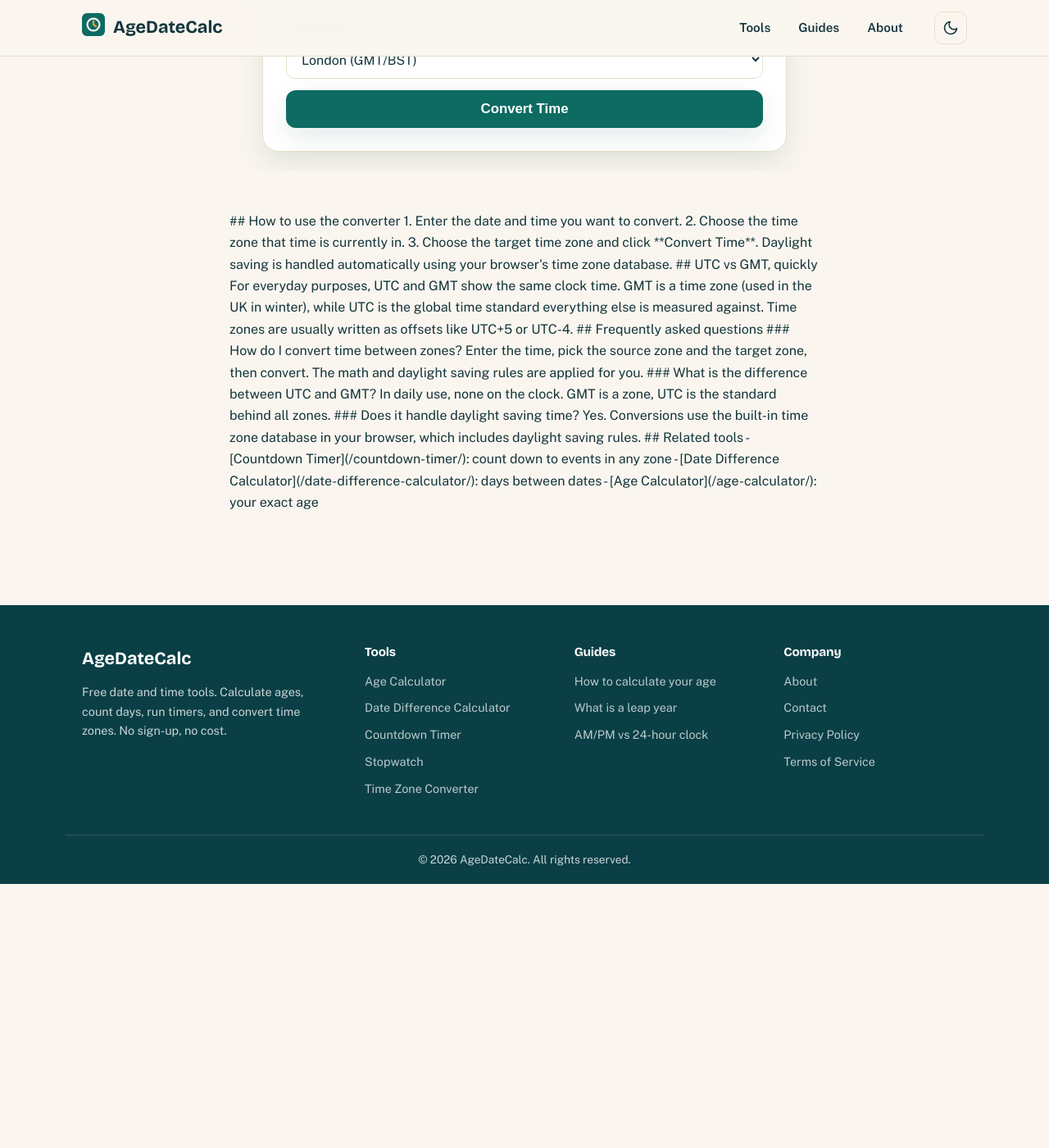
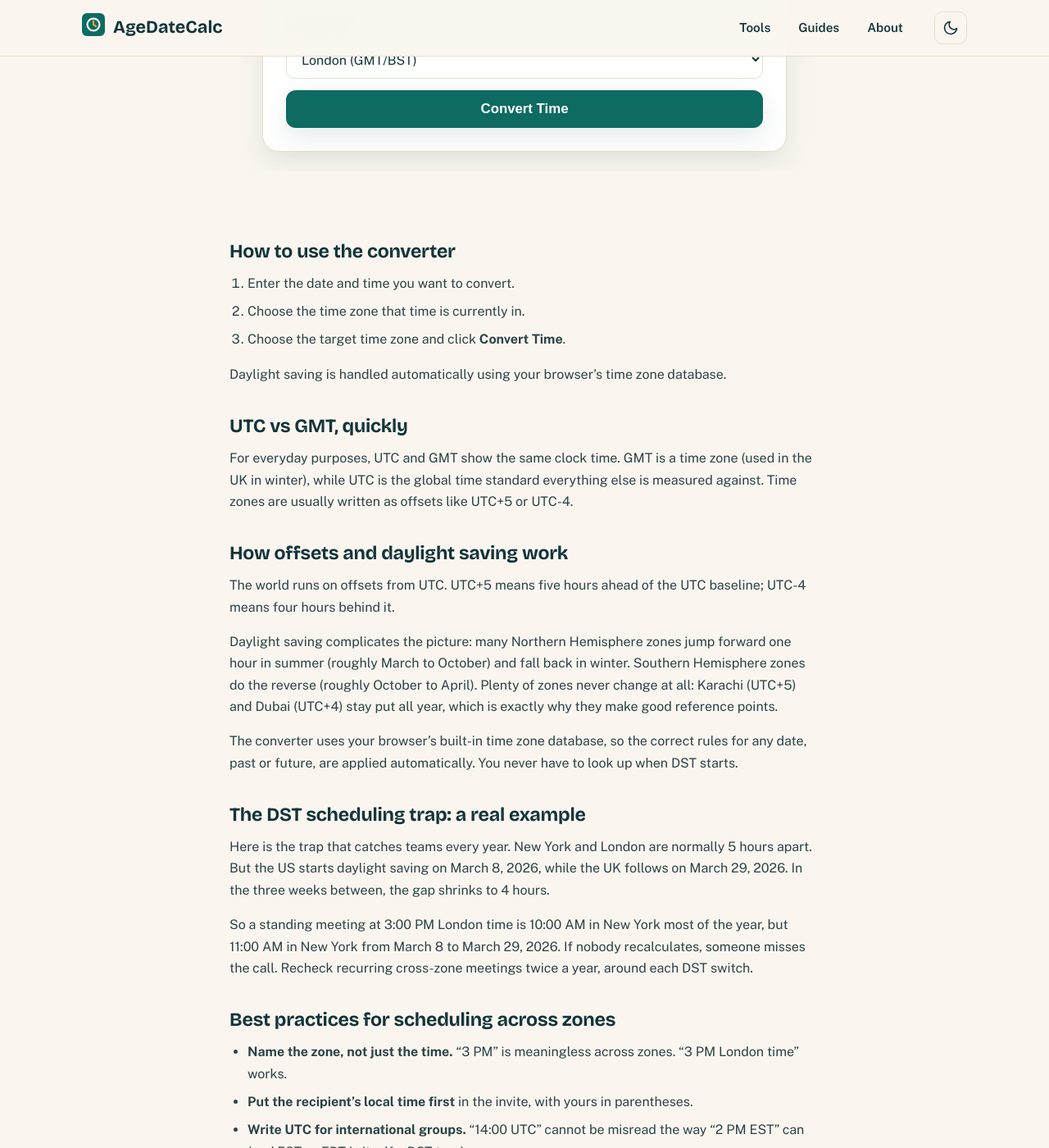
Before and after one commit to zaidmeo09-dhangal/agedatecalc, a Jekyll site: the page built from time-zone-converter.md, in a window 1280 px wide and 1400 px high, scrolled down 485 px. Shown: the whole window at 82% size. Built offline with Jekyll 4.4.1, drawn with Linux system fonts in a browser that asks for light colours; before the commit the page ends 1563 px from its top, so only the background shows below that; some of the changed text lies outside the part shown.

Commit message:
SEO deep audit: content expansion + structural fixes (time-zone-converter.md)

```diff
--- a/time-zone-converter.md
+++ b/time-zone-converter.md
@@ -6,31 +6,52 @@
 schema: |
   {
     "@context": "https://schema.org",
-    "@type": "FAQPage",
-    "mainEntity": [
+    "@graph": [
       {
-        "@type": "Question",
-        "name": "How do I convert time between zones?",
-        "acceptedAnswer": {
-          "@type": "Answer",
-          "text": "Enter the time, choose the zone it is in, choose the zone you want, and click Convert. The tool handles daylight saving automatically."
+        "@type": "WebApplication",
+        "name": "Time Zone Converter | AgeDateCalc",
+        "url": "https://agedatecalc.com/time-zone-converter/",
+        "applicationCategory": "UtilitiesApplication",
+        "operatingSystem": "Any",
+        "offers": {
+          "@type": "Offer",
+          "price": "0",
+          "priceCurrency": "USD"
+        },
+        "publisher": {
+          "@type": "Organization",
+          "name": "AgeDateCalc"
         }
       },
       {
-        "@type": "Question",
-        "name": "What is the difference between UTC and GMT?",
-        "acceptedAnswer": {
-          "@type": "Answer",
-          "text": "For everyday use they show the same time. GMT is a time zone, while UTC is the precise time standard the world coordinates by."
-        }
-      },
-      {
-        "@type": "Question",
-        "name": "Does it handle daylight saving time?",
-        "acceptedAnswer": {
-          "@type": "Answer",
-          "text": "Yes. Conversions use your browser's built-in time zone database, which includes current daylight saving rules."
-        }
+        "@context": "https://schema.org",
+        "@type": "FAQPage",
+        "mainEntity": [
+          {
+            "@type": "Question",
+            "name": "How do I convert time between zones?",
+            "acceptedAnswer": {
+              "@type": "Answer",
+              "text": "Enter the time, choose the zone it is in, choose the zone you want, and click Convert. The tool handles daylight saving automatically."
+            }
+          },
+          {
+            "@type": "Question",
+            "name": "What is the difference between UTC and GMT?",
+            "acceptedAnswer": {
+              "@type": "Answer",
+              "text": "For everyday use they show the same time. GMT is a time zone, while UTC is the precise time standard the world coordinates by."
+            }
+          },
+          {
+            "@type": "Question",
+            "name": "Does it handle daylight saving time?",
+            "acceptedAnswer": {
+              "@type": "Answer",
+              "text": "Yes. Conversions use your browser's built-in time zone database, which includes current daylight saving rules."
+            }
+          }
+        ]
       }
     ]
   }
@@ -59,7 +80,7 @@
   </div>
 </section>
 
-<div class="prose">
+<div class="prose" markdown="1">
 
 ## How to use the converter
 
@@ -72,6 +93,44 @@
 ## UTC vs GMT, quickly
 
 For everyday purposes, UTC and GMT show the same clock time. GMT is a time zone (used in the UK in winter), while UTC is the global time standard everything else is measured against. Time zones are usually written as offsets like UTC+5 or UTC-4.
+
+## How offsets and daylight saving work
+
+The world runs on offsets from UTC. UTC+5 means five hours ahead of the UTC baseline; UTC-4 means four hours behind it.
+
+Daylight saving complicates the picture: many Northern Hemisphere zones jump forward one hour in summer (roughly March to October) and fall back in winter. Southern Hemisphere zones do the reverse (roughly October to April). Plenty of zones never change at all: Karachi (UTC+5) and Dubai (UTC+4) stay put all year, which is exactly why they make good reference points.
+
+The converter uses your browser's built-in time zone database, so the correct rules for any date, past or future, are applied automatically. You never have to look up when DST starts.
+
+## The DST scheduling trap: a real example
+
+Here is the trap that catches teams every year. New York and London are normally 5 hours apart. But the US starts daylight saving on March 8, 2026, while the UK follows on March 29, 2026. In the three weeks between, the gap shrinks to 4 hours.
+
+So a standing meeting at 3:00 PM London time is 10:00 AM in New York most of the year, but 11:00 AM in New York from March 8 to March 29, 2026. If nobody recalculates, someone misses the call. Recheck recurring cross-zone meetings twice a year, around each DST switch.
+
+## Best practices for scheduling across zones
+
+- **Name the zone, not just the time.** "3 PM" is meaningless across zones. "3 PM London time" works.
+- **Put the recipient's local time first** in the invite, with yours in parentheses.
+- **Write UTC for international groups.** "14:00 UTC" cannot be misread the way "2 PM EST" can (and EST vs EDT is itself a DST trap).
+- **Confirm the date, not just the time.** A 9:00 PM meeting in New York is already the next day in London and Karachi. Date mix-ups cause more missed meetings than hour mix-ups.
+- **For recurring meetings, expect a twice-yearly shift** and announce it, rather than letting half the team show up an hour off.
+- **When in doubt, send a calendar invite.** It carries the time zone with it and renders in each recipient's local time, which beats even the clearest written time.
+
+## What noon in Karachi means around the world
+
+| City | January | July | Daylight saving? |
+|---|---|---|---|
+| New York | 2:00 AM | 3:00 AM | Yes |
+| London | 7:00 AM | 8:00 AM | Yes |
+| Dubai | 11:00 AM | 11:00 AM | No |
+| Sydney | 6:00 PM | 5:00 PM | Yes |
+
+Notice how Dubai never moves while the others slide by an hour between seasons. That is daylight saving at work.
+
+## Quick mental-math shortcut
+
+For a rough conversion without the tool: subtract Karachi's offset to reach UTC, then add the target offset. 3:00 PM in Karachi is 10:00 UTC (15 minus 5). London in July is UTC+1, so that is 11:00 AM London time. It works for any pair of zones once you know both offsets, but for exact answers, especially near DST switches, use the converter above.
 
 ## Frequently asked questions
 
@@ -89,9 +148,9 @@
 
 ## Related tools
 
-- [Countdown Timer](/countdown-timer/): count down to events in any zone
-- [Date Difference Calculator](/date-difference-calculator/): days between dates
-- [Age Calculator](/age-calculator/): your exact age
+- [Countdown Timer]({{ '/countdown-timer/' | relative_url }}): count down to events in any zone
+- [Date Difference Calculator]({{ '/date-difference-calculator/' | relative_url }}): days between dates
+- [Age Calculator]({{ '/age-calculator/' | relative_url }}): your exact age
 
 </div>
 
```
